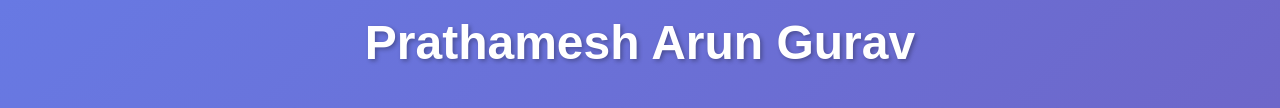
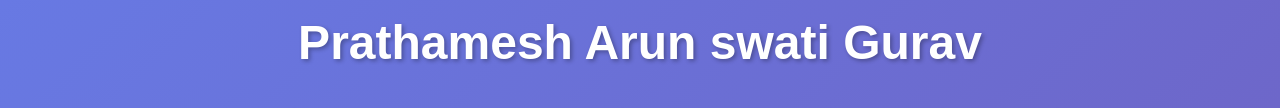
Before and after one commit to Pratham2779/cicd_demo, a website: page index.html in a window 1280 px wide. Shown: the part 373-481 px from the top of the page. Drawn offline with Linux system fonts and the light colour scheme.

Commit message:
changes testing

```diff
--- a/index.html
+++ b/index.html
@@ -236,7 +236,7 @@
     <div class="container">
         <header>
             <img src="https://i.postimg.cc/rwQmPgZJ/photo-2.jpg">
-            <h1>Prathamesh Arun Gurav</h1>
+            <h1>Prathamesh Arun swati Gurav</h1>
             <h1> B.Tech computer science  and engineering </h1>
             <h2> from College of Engineering,Pune,sangli</h2>
             <p class="subtitle">Web Developer & Designer</p>
```
